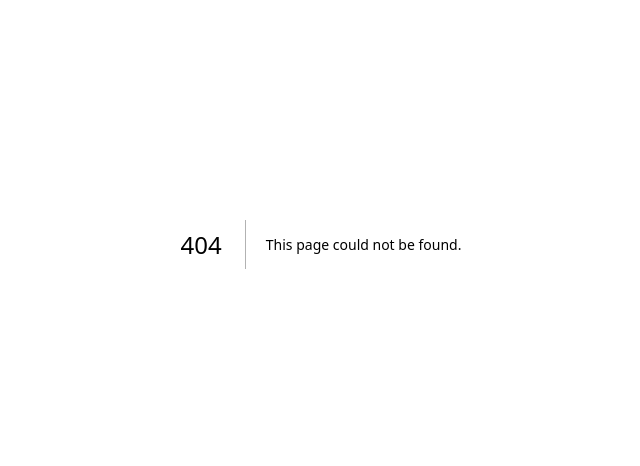
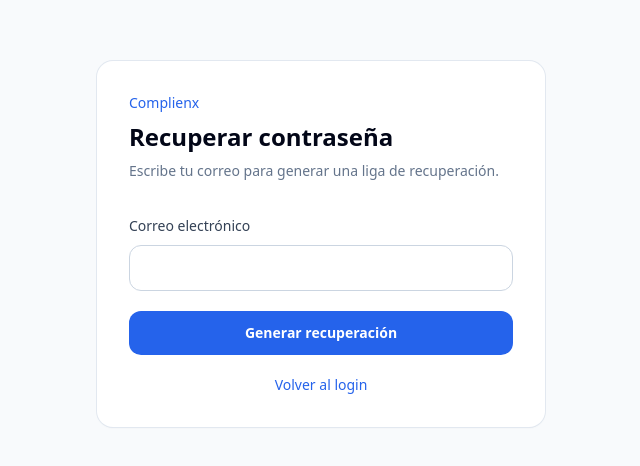
Before and after one commit to Poiuh547/complienx, a Next.js app in the folder frontend/: page /forgot-password in a window 1280 px wide. Before the commit this address had no page. Shown: the part 156-622 px from the top of the page, without its empty margins (319-959 px from the left). Built offline with nearby package versions, Linux system fonts and the light colour scheme; no server answers.

Commit message:
frontend: add forgot password page

```diff
--- /dev/null
+++ b/frontend/src/app/forgot-password/page.tsx
@@ -0,0 +1,93 @@
+"use client";
+
+import Link from "next/link";
+import { useState } from "react";
+import { forgotPassword } from "@/lib/api";
+
+export default function ForgotPasswordPage() {
+  const [email, setEmail] = useState("");
+  const [error, setError] = useState("");
+  const [message, setMessage] = useState("");
+  const [developmentToken, setDevelopmentToken] = useState("");
+  const [loading, setLoading] = useState(false);
+
+  const handleSubmit = async (event: React.FormEvent<HTMLFormElement>) => {
+    event.preventDefault();
+    setError("");
+    setMessage("");
+    setDevelopmentToken("");
+    setLoading(true);
+
+    try {
+      const result = await forgotPassword(email);
+      setMessage("Si el correo existe, se generó una liga de recuperación.");
+
+      if (result.developmentResetToken) {
+        setDevelopmentToken(result.developmentResetToken);
+      }
+    } catch {
+      setError("No se pudo generar la recuperación. Intenta de nuevo.");
+    } finally {
+      setLoading(false);
+    }
+  };
+
+  return (
+    <main className="flex min-h-screen items-center justify-center bg-slate-50 px-6">
+      <section className="w-full max-w-md rounded-2xl bg-white p-8 shadow-sm ring-1 ring-slate-200">
+        <div className="mb-8">
+          <p className="text-sm font-medium text-blue-600">Complienx</p>
+          <h1 className="mt-2 text-2xl font-semibold text-slate-950">Recuperar contraseña</h1>
+          <p className="mt-2 text-sm text-slate-500">
+            Escribe tu correo para generar una liga de recuperación.
+          </p>
+        </div>
+
+        <form className="space-y-5" onSubmit={handleSubmit}>
+          <div>
+            <label className="text-sm font-medium text-slate-700" htmlFor="email">
+              Correo electrónico
+            </label>
+            <input
+              id="email"
+              className="mt-2 w-full rounded-xl border border-slate-300 px-4 py-3 text-sm outline-none focus:border-blue-500 focus:ring-4 focus:ring-blue-100"
+              value={email}
+              onChange={(event) => setEmail(event.target.value)}
+              type="email"
+              autoComplete="email"
+              required
+            />
+          </div>
+
+          {error ? <p className="rounded-xl bg-red-50 px-4 py-3 text-sm text-red-700">{error}</p> : null}
+          {message ? <p className="rounded-xl bg-green-50 px-4 py-3 text-sm text-green-700">{message}</p> : null}
+
+          {developmentToken ? (
+            <div className="rounded-xl bg-amber-50 p-4 text-sm text-amber-800">
+              <p className="font-semibold">Token temporal de desarrollo</p>
+              <p className="mt-2 break-all font-mono text-xs">{developmentToken}</p>
+              <Link
+                className="mt-3 inline-block font-medium text-amber-900 underline"
+                href={`/reset-password?token=${developmentToken}`}
+              >
+                Abrir pantalla de cambio de contraseña
+              </Link>
+            </div>
+          ) : null}
+
+          <button
+            className="w-full rounded-xl bg-blue-600 px-4 py-3 text-sm font-semibold text-white transition hover:bg-blue-700 disabled:cursor-not-allowed disabled:bg-blue-300"
+            disabled={loading}
+            type="submit"
+          >
+            {loading ? "Generando..." : "Generar recuperación"}
+          </button>
+
+          <Link className="block text-center text-sm font-medium text-blue-600 hover:text-blue-700" href="/">
+            Volver al login
+          </Link>
+        </form>
+      </section>
+    </main>
+  );
+}
```
